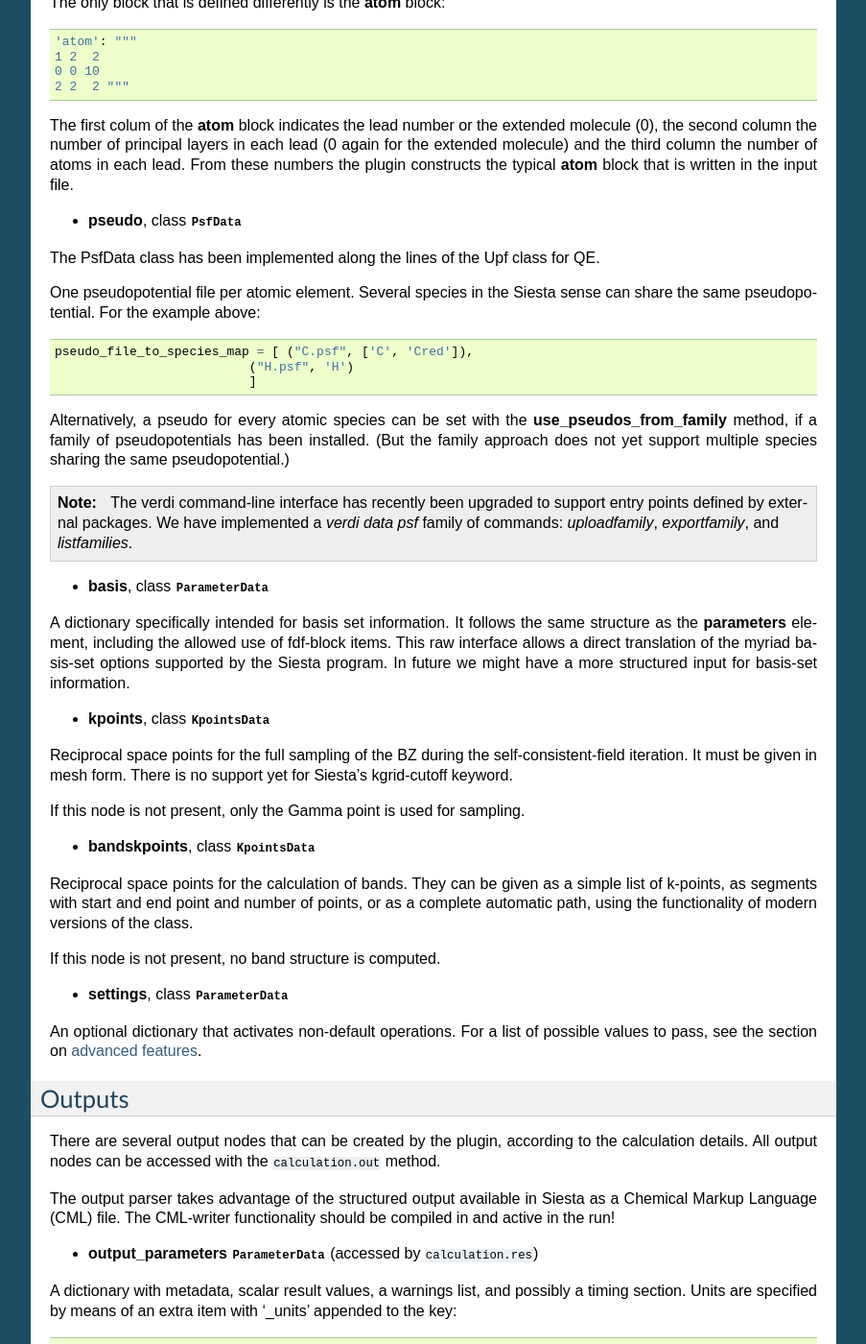
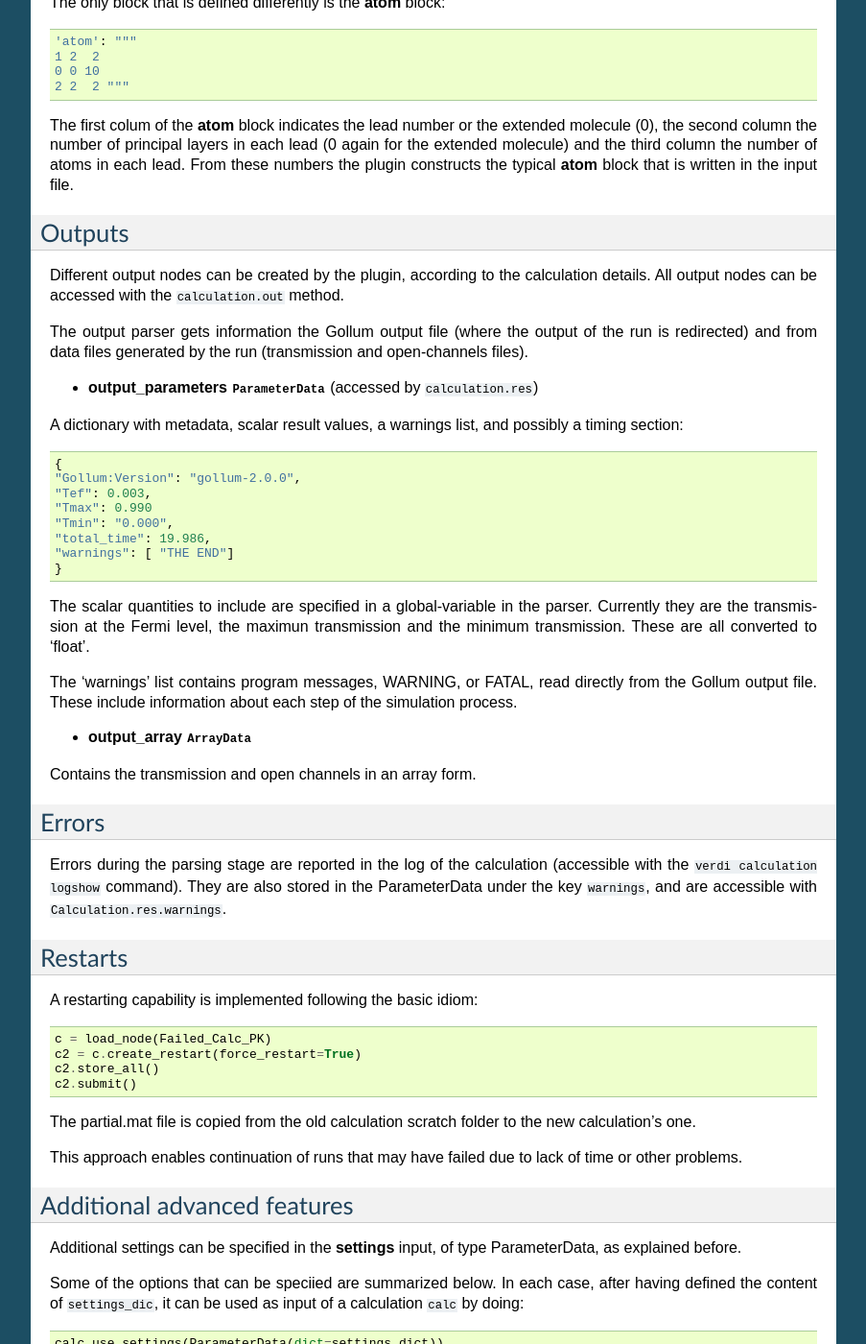
Before and after one commit to garsua/aiida-gollum, a Sphinx documentation site: the page built from docs/plugins/gollum.rst, in a window 1280 px wide and 1400 px high, scrolled down 1117 px. Shown: the whole window at 96% size, without its empty margins (198-1101 px from the left). Built offline with Sphinx 7.4.7, drawn with Linux system fonts in a browser that asks for light colours; formulas are drawn with MathJax 3; some of the changed text lies outside the part shown.

Commit message:
Modified index and gollum plugin in the docs
Changed a webpage in the index of the docs and modified the whole gollum plugin doc

```diff
--- a/docs/index.rst
+++ b/docs/index.rst
@@ -12,7 +12,7 @@ The aiida-gollum python package interfaces the GOLLUM transport code
 (http://www.physics.lancs.ac.uk/gollum) with the AiiDA framework
 (http://www.aiida.net). The package contains: plugins for GOLLUM
 itself and basic workflows. It is distributed under the MIT license
-and available from (https://github.com/garsua/aiida_gollum_plugin).
+and available from (https://github.com/garsua/aiida-gollum/).
 
 Acknowledgments:
 ----------------
--- a/docs/plugins/gollum.rst
+++ b/docs/plugins/gollum.rst
@@ -74,148 +74,51 @@ layers in each lead (0 again for the extended molecule) and the third
 column the number of atoms in each lead. From these numbers the plugin
 constructs the typical **atom** block that is written in the input file.
 
-* **pseudo**, class :py:class:`PsfData <aiida_siesta.data.psf.PsfData>`
-
-The PsfData class has been implemented along the lines of the Upf class for QE.
-
-One pseudopotential file per atomic element. Several species in the
-Siesta sense can share the same pseudopotential. For the example
-above::
-
-  pseudo_file_to_species_map = [ ("C.psf", ['C', 'Cred']),
-                            ("H.psf", 'H')
-			    ]
-
-
-Alternatively, a pseudo for every atomic species can be set with the
-**use_pseudos_from_family**  method, if a family of pseudopotentials
-has been installed. (But the family approach does not yet support
-multiple species sharing the same pseudopotential.)
-
-.. note:: The verdi command-line interface has recently been upgraded
-   to support entry points defined by external packages. We have
-   implemented a `verdi data psf` family of commands: `uploadfamily`,
-   `exportfamily`, and `listfamilies`.
-
-* **basis**, class :py:class:`ParameterData  <aiida.orm.data.parameter.ParameterData>`
-
-A dictionary specifically intended for basis set information. It
-follows the same structure as the **parameters** element, including
-the allowed use of fdf-block items. This raw interface allows a
-direct translation of the myriad basis-set options supported by the
-Siesta program. In future we might have a more structured input for
-basis-set information.
-
-* **kpoints**, class :py:class:`KpointsData <aiida.orm.data.array.kpoints.KpointsData>`
-
-Reciprocal space points for the full sampling of the BZ during the
-self-consistent-field iteration. It must be given in mesh form. There is no support
-yet for Siesta's kgrid-cutoff keyword.
-
-If this node is not present, only the Gamma point is used for sampling.
-
-* **bandskpoints**, class :py:class:`KpointsData
-  <aiida.orm.data.array.kpoints.KpointsData>`
-
-Reciprocal space points for the calculation of bands.  They can be
-given as a simple list of k-points, as segments with start and end
-point and number of points, or as a complete automatic path, using the
-functionality of modern versions of the class.
-
-If this node is not present, no band structure is computed.
-
-* **settings**, class
-  :py:class:`ParameterData <aiida.orm.data.parameter.ParameterData>`
-
-An optional dictionary that activates non-default operations. For a list of possible
-values to pass, see the section on :ref:`advanced features <siesta-advanced-features>`.
-
 Outputs
 -------
 
-There are several output nodes that can be created by the plugin,
-according to the calculation details.  All output nodes can be
-accessed with the ``calculation.out`` method.
+Different output nodes can be created by the plugin, according to the
+calculation details. All output nodes can be accessed with the
+``calculation.out`` method.
 
-The output parser takes advantage of the structured output available
-in Siesta as a Chemical Markup Language (CML) file. The CML-writer
-functionality should be compiled in and active in the run!
+The output parser gets information the Gollum output file (where the
+output of the run is redirected) and from data files generated by
+the run (transmission and open-channels files).
 
 * **output_parameters** :py:class:`ParameterData <aiida.orm.data.parameter.ParameterData>`
   (accessed by ``calculation.res``)
 
-A dictionary with metadata, scalar result values, a warnings
-list, and possibly a timing section.
-Units are specified by means of an extra item with '_units'
-appended to the key::
+A dictionary with metadata, scalar result values, a warnings list, and
+possibly a timing section::
 
-    {
-      "siesta:Version": "siesta-4.0-540",
-      "E_fermi": -3.24,
-      "E_fermi_units": "eV",
-      "FreeE": -6656.2343
-      "FreeE_units": "eV",
-      "global_time": 55.213,
-      "timing_decomposition": {
-        "compute_DM": 33.208,
-        "nlefsm-1": 0.582,
-        "nlefsm-2": 0.045,
-        "post-SCF": 2.556,
-        "setup_H": 16.531,
-        "setup_H0": 2.351,
-        "siesta": 55.213,
-        "state_init": 0.171
-      },
-      "warnings": [ "INFO: Job Completed"]
-    }
+        {
+        "Gollum:Version": "gollum-2.0.0",
+        "Tef": 0.003,
+        "Tmax": 0.990
+        "Tmin": "0.000",
+        "total_time": 19.986,
+        "warnings": [ "THE END"]
+        }
 
 The scalar quantities to include are specified in a global-variable
-in the parser. Currently they are the Kohn-Sham, Free, Band, and Fermi
-energies, and the total spin. These are converted to 'float'.
-As this dictionary is sorted, keys for program values and metadata are
-intermixed.
+in the parser. Currently they are the transmission at the Fermi level,
+the maximun transmission and the minimum transmission. These are
+all converted to 'float'.
 
-The timing information (if present), includes the global walltime in
-seconds, and a decomposition by sections of the code. Most relevant
-are typically the `compute_DM` and `setup_H` sections.
-
-The 'warnings' list contains program messages, labeled as INFO,
-WARNING, or FATAL, read directly from a MESSAGES file produced by
-Siesta, which include items from the execution of the program and
-also a possible 'out of time' condition. This is implemented by
-passing to the program the wallclock time specified in the script,
-and checking at each scf step for the walltime consumed. This
-'warnings' list can be examined by the parser itself to raise an
-exception in the FATAL case.
+The 'warnings' list contains program messages, WARNING, or FATAL, read
+directly from the Gollum output file. These include information about
+each step of the simulation process.
 
 * **output_array** :py:class:`ArrayData <aiida.orm.data.array.ArrayData>`
 
-Contains the final forces (eV/Angstrom) and stresses (GPa) in array form.
-
-
-* **output_structure** :py:class:`StructureData
-  <aiida.orm.data.structure.StructureData>`
-
-Present only if the calculation is moving the ions.  Cell and ionic
-positions refer to the last configuration.
-
-* **bands_array**, :py:class:`BandsData
-  <aiida.orm.data.array.bands.BandsData>`
-
-Present only if a band calculation is requested (signaled by the
-presence of a **bandskpoints** input node of class KpointsData)
-Contains the list of electronic energies for every kpoint. For
-spin-polarized calculations, the 'bands' array has an extra dimension
-for spin.
-
-No trajectories have been implemented yet.
+Contains the transmission and open channels in an array form.
 
 Errors
 ------
 
-Errors during the parsing stage are reported in the log of the calculation (accessible
-with the ``verdi calculation logshow`` command).
-Moreover, they are stored in the ParameterData under the key ``warnings``, and are
+Errors during the parsing stage are reported in the log of the calculation
+(accessible with the ``verdi calculation logshow`` command). They are
+also stored in the ParameterData under the key ``warnings``, and are
 accessible with ``Calculation.res.warnings``.
 
 Restarts
@@ -223,33 +126,30 @@ Restarts
 
 A restarting capability is implemented following the basic idiom::
 
-  c = load_node(Failed_Calc_PK)
-  c2 = c.create_restart(force_restart=True)
-  c2.store_all()
-  c2.submit()
+        c = load_node(Failed_Calc_PK)
+        c2 = c.create_restart(force_restart=True)
+        c2.store_all()
+        c2.submit()
 
-The density-matrix file is copied from the old calculation scratch
-folder to the new calculation's one. If an **ouput_structure** node
-is available, it is used as the structure for restarting.
+The partial.mat file is copied from the old calculation scratch
+folder to the new calculation's one.
 
-This approach enables continuation of (variable-geometry) runs which
-have failed due to lack of time or insufficient convergence in the
-allotted number of steps.
+This approach enables continuation of runs that may have failed due to
+lack of time or other problems.
 
-.. _siesta-advanced-features:
+.. _gollum-advanced-features:
 
 Additional advanced features
 ----------------------------
 
-While the input link with name **parameters** is used for the main
-Siesta options (as would be given in an fdf file), additional settings
-can be specified in the **settings** input, also of type ParameterData.
+Additional settings can be specified in the **settings** input, of type
+ParameterData, as explained before.
 
-Below we summarise some of the options that you can specify, and their effect.
-In each case, after having defined the content of ``settings_dict``, you can use
-it as input of a calculation ``calc`` by doing::
+Some of the options that can be speciied are summarized below. In each
+case, after having defined the content of ``settings_dic``, it can
+be used as input of a calculation ``calc`` by doing::
 
-  calc.use_settings(ParameterData(dict=settings_dict))
+        calc.use_settings(ParameterData(dict=settings_dict))
 
 The keys of the settings dictionary are internally converted to
 uppercase by the plugin.
@@ -257,13 +157,13 @@ uppercase by the plugin.
 Adding command-line options
 ...........................
 
-If you want to add command-line options to the executable (particularly
-relevant e.g. to tune the parallelization level), you can pass each option
-as a string in a list, as follows::
+In order to add command-line options to the executable (particularly
+relevant e.g. to tune the parallelization level), each option can be
+passed as a string in a list, as follows::
 
-  settings_dict = {
-      'cmdline': ['-option1', '-option2'],
-  }
+        settings_dict = {
+        'cmdline': ['-option1', '-option2'],
+        }
 
 Note that very few user-level comand-line options (besides those
 already inserted by AiiDA for MPI operation) are currently implemented.
@@ -271,11 +171,14 @@ already inserted by AiiDA for MPI operation) are currently implemented.
 Retrieving more files
 .....................
 
-If you know that your calculation is producing additional files that you want to
-retrieve (and preserve in the AiiDA repository), you can add
-those files as a list as follows::
+If there are additional files produced by the calculation that need to
+be retrieved (and preserved in the AiiDA repository), they can be added
+as a list as follows::
 
 
-  settings_dict = {
-    'additional_retrieve_list': ['aiida.EIG', 'aiida.ORB_INDX'],
-  }
+        settings_dict = {
+        'additional_retrieve_list': ['aiida.EIG', 'aiida.ORB_INDX'],
+        }
+
+This makes the plugin copy such files from the remote folder to the local
+repository.
```
